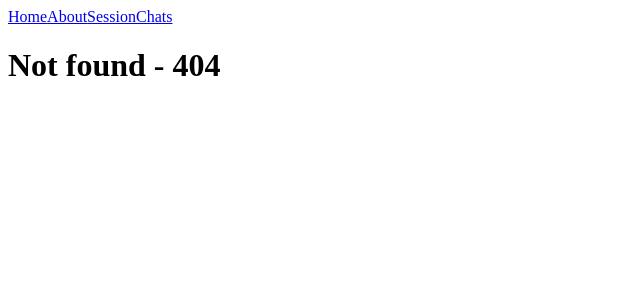
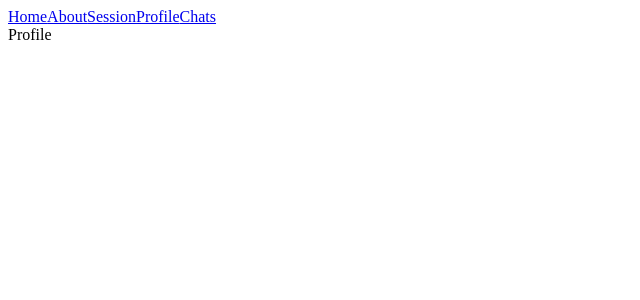
Before and after one commit to Katecr/vue-router, a Vue app in the folder vue-router/: page /profile in a window 1280 px wide. Before the commit this address led to /404. Shown: the top 300 px of the page, without its empty margins (0-640 px from the left). Built offline with nearby package versions, Linux system fonts and the light colour scheme.

Commit message:
dynamic routes

```diff
--- a/vue-router/src/App.vue
+++ b/vue-router/src/App.vue
@@ -1,4 +1,5 @@
 <script setup>
+const isTest = import.meta.env.VITE_STAGE === "test"
 </script>
 
 <template>
@@ -6,6 +7,7 @@
     <router-link :to="{ name: 'home'}">Home</router-link>
     <router-link :to="{ name: 'about'}">About</router-link>
     <router-link to="/session">Session</router-link>
+    <router-link v-if="isTest" to="/profile">Profile</router-link>
     <router-link to="/chats">Chats</router-link>
   </div>
   <router-view />
--- a/vue-router/src/router/index.js
+++ b/vue-router/src/router/index.js
@@ -1,6 +1,8 @@
 import { createRouter, createWebHistory } from "vue-router";
 import HomeView from '../views/HomeView.vue';
 import NotFound from '../views/404View.vue';
+
+const stage = import.meta.env.VITE_STAGE
 
 const router = createRouter({
   history: createWebHistory(),
@@ -58,6 +60,13 @@ const router = createRouter({
   ],
 });
 
+if (stage === 'test') {
+  router.addRoute({
+    path: '/profile',
+    component: () => import('../views/ProfileView.vue')
+  });
+}
+
 // navigation guards
 router.beforeEach((to, from) => {
   console.log(to, from)
--- /dev/null
+++ b/vue-router/src/views/ProfileView.vue
@@ -0,0 +1,5 @@
+<template>
+    <div>
+        Profile
+    </div>
+</template>
```
Also changed, not shown: 2 other files (tests, documents, lock files or other folders).
